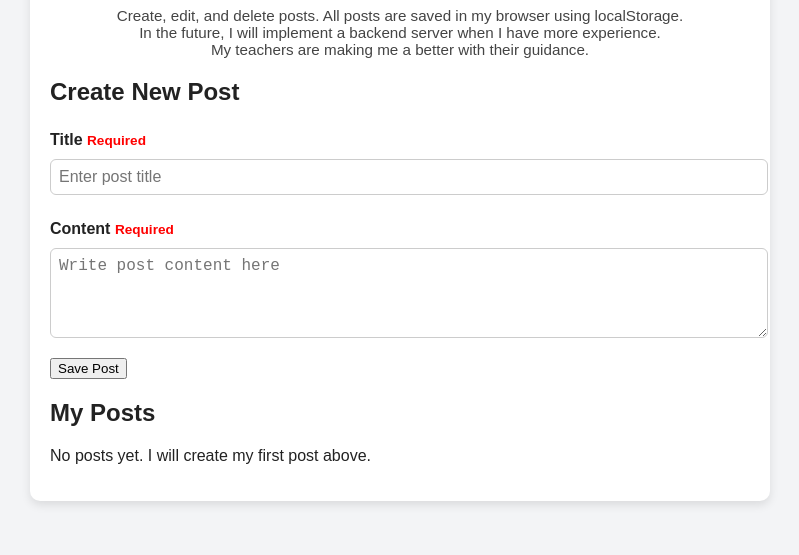
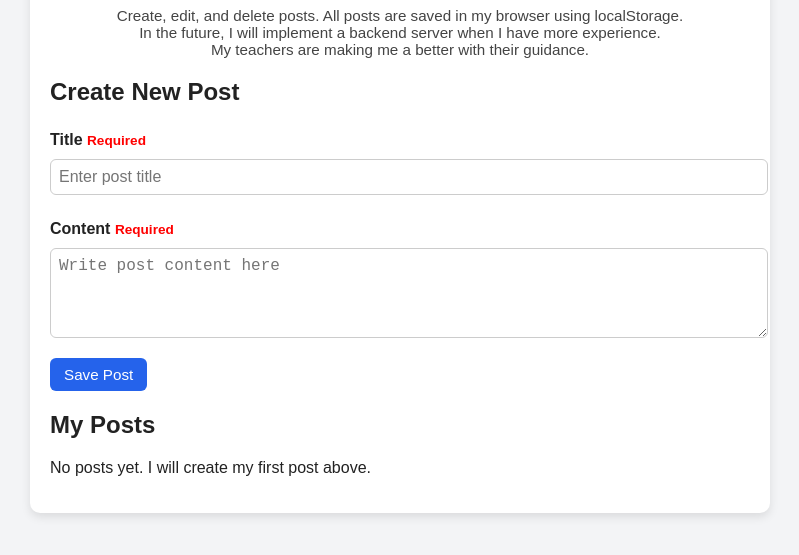
Before and after one commit to DewanTechUS/SBA_5_The_Document_Object_Model, a plain HTML site: page index.html in a window 1280 px wide. Shown: the part 155-710 px from the top of the page, without its empty margins (240-1039 px from the left). Drawn offline with Linux system fonts and the light colour scheme.

Commit message:
style: add button color anf hover effects

```diff
--- a/styles.css
+++ b/styles.css
@@ -61,9 +61,31 @@ textarea:focus {
                         outline: none;
 }
 
-
-
 .required {
     color: red;
   font-size: 0.85rem;
 }
+button {
+  padding: 8px 14px;
+  border: none;
+  border-radius: 6px;
+  cursor: pointer;
+  font-size: 0.95rem;
+}
+
+#save-btn {
+  background-color: #2563eb;
+  color: white;
+}
+
+#save-btn:hover {
+  background-color: #1e40af;
+}
+
+.secondary {
+  background-color: #ddd;
+}
+
+.secondary:hover {
+  background-color: #bbb;
+}
```
